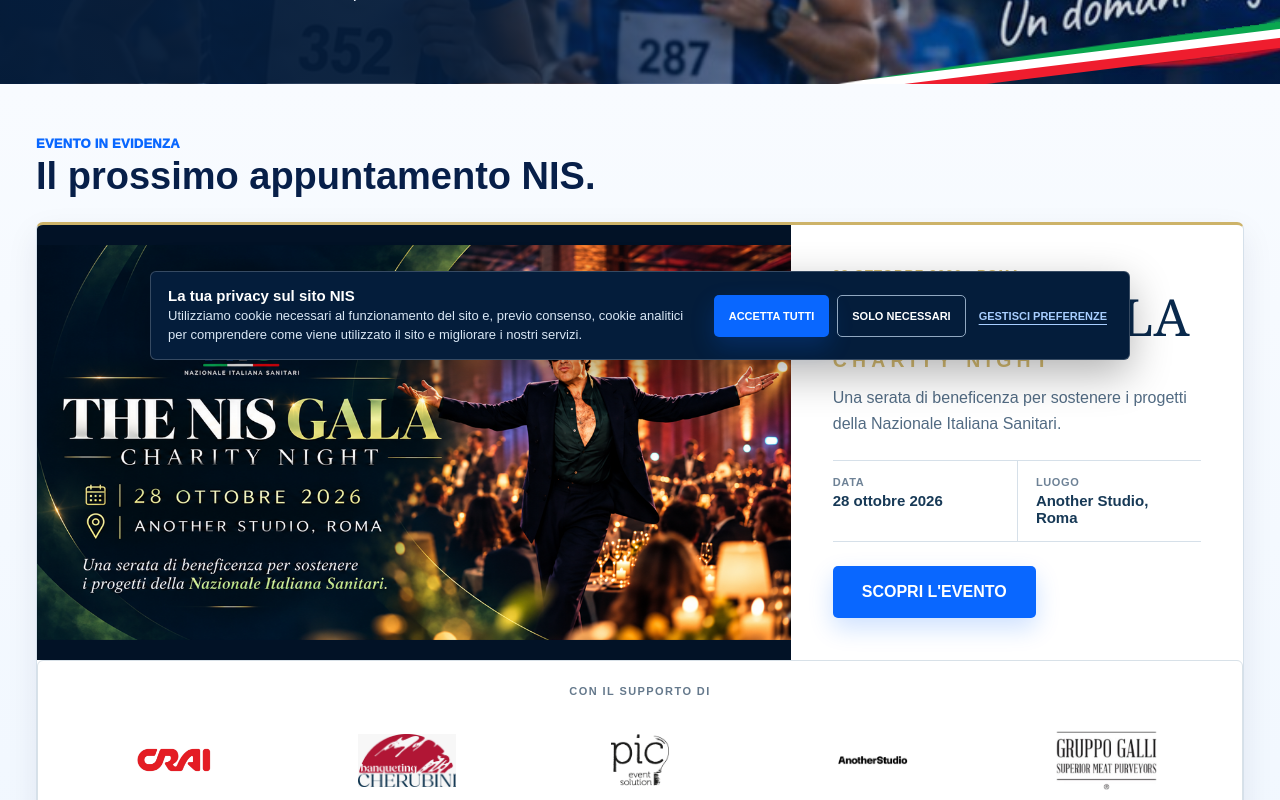
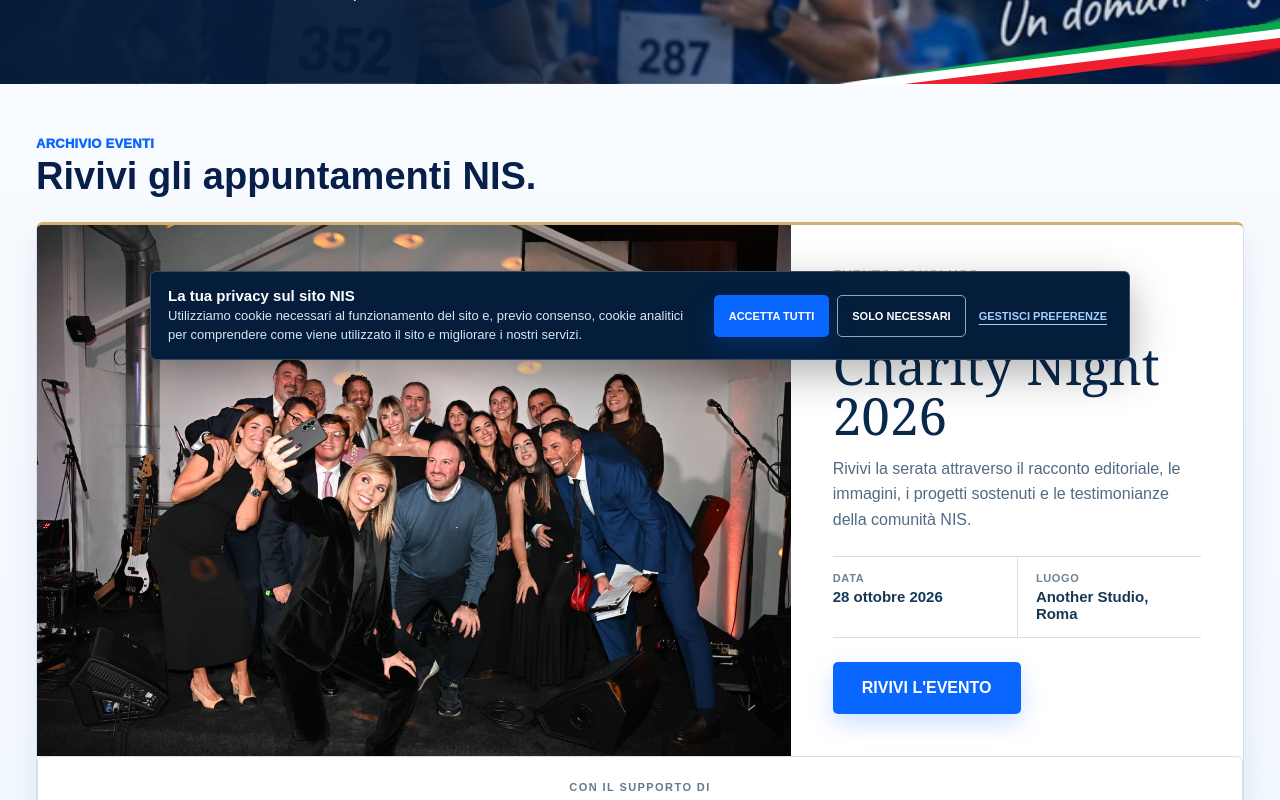
Before and after one commit to arciero10/nis-website, a Next.js app: page /eventi in a window 1280 px wide. Shown: the part 420-1220 px from the top of the page. Built offline with nearby package versions, Linux system fonts and the light colour scheme.

Commit message:
Rimuove pagina promozionale legacy Gala 2026

```diff
--- a/app/eventi/page.tsx
+++ b/app/eventi/page.tsx
@@ -2,6 +2,7 @@ import Link from "next/link";
 import Image from "next/image";
 import PageHero from "@/components/PageHero";
 import GalaSponsorStrip from "@/components/GalaSponsorStrip";
+import {galaEventGalleryImages} from "@/data/gala-gallery";
 import {createPageMetadata} from "@/lib/seo";
 import {galaPromotion} from "@/data/gala-promotion";
 
@@ -13,17 +14,17 @@ export const metadata=createPageMetadata({title:"Eventi NIS | Sport, salute e pr
 export default function Page(){return <>
   <PageHero eyebrow="EVENTI" title="Incontrarsi per" accent="generare impatto." intro="Eventi sportivi, iniziative solidali, giornate di prevenzione e appuntamenti associativi. Occasioni per condividere valori, costruire reti e fare la differenza, insieme." image="/images/hero-events.jpg" path="/eventi"/>
   <section className="section soft"><div className="shell">
-    <div className="section-head gala-events-heading"><div><div className="eyebrow">EVENTO IN EVIDENZA</div><h2>Il prossimo appuntamento NIS.</h2></div></div>
-    <article className="gala-event-card">
-      <Link href={galaPromotion.publicPath} className="gala-event-card-artwork" aria-label="Scopri The NIS Gala Charity Night">
-        <Image src={galaPromotion.artwork} alt="The NIS Gala Charity Night, 28 ottobre 2026, Another Studio Roma" fill sizes="(max-width: 720px) calc(100vw - 40px), 56vw"/>
+    <div className="section-head gala-events-heading"><div><div className="eyebrow">ARCHIVIO EVENTI</div><h2>Rivivi gli appuntamenti NIS.</h2></div></div>
+    <article className="gala-event-card is-concluded">
+      <Link href={galaPromotion.publicPath} className="gala-event-card-artwork" aria-label="Rivivi il NIS Gala Charity Night 2026">
+        <Image src={galaEventGalleryImages[0].src} alt={galaEventGalleryImages[0].alt} fill sizes="(max-width: 720px) calc(100vw - 40px), 56vw" style={{objectPosition:galaEventGalleryImages[0].objectPosition}}/>
       </Link>
       <div className="gala-event-card-copy">
-        <p className="gala-kicker">28 OTTOBRE 2026 · ROMA</p>
-        <h2>THE NIS GALA<span>CHARITY NIGHT</span></h2>
-        <p>{galaPromotion.description}</p>
+        <p className="gala-kicker">EVENTO CONCLUSO</p>
+        <h2>NIS Gala Charity Night 2026</h2>
+        <p>Rivivi la serata attraverso il racconto editoriale, le immagini, i progetti sostenuti e le testimonianze della comunità NIS.</p>
         <dl><div><dt>Data</dt><dd>28 ottobre 2026</dd></div><div><dt>Luogo</dt><dd>Another Studio, Roma</dd></div></dl>
-        <Link href={galaPromotion.publicPath} className="btn btn-blue">SCOPRI L&apos;EVENTO</Link>
+        <Link href={galaPromotion.publicPath} className="btn btn-blue">RIVIVI L&apos;EVENTO</Link>
       </div>
       <GalaSponsorStrip className="gala-event-card-sponsors"/>
     </article>
```
Also changed, not shown: app/globals.css, 1 other file (tests, documents, lock files or other folders).
